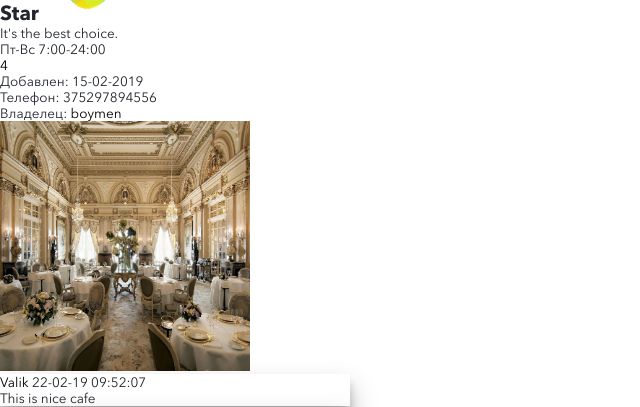
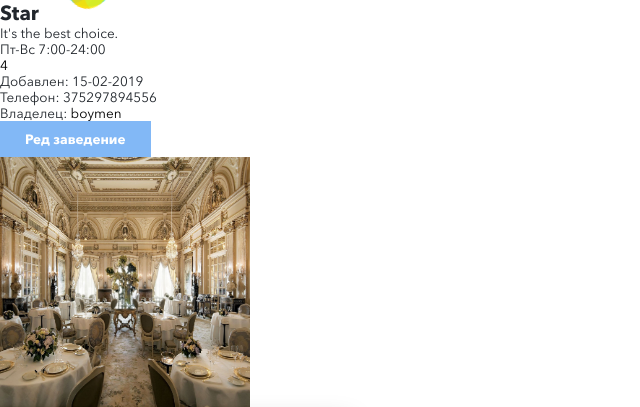
Before and after one commit to ValentinKolesnikov/TRPOCourseWork, a Django app: page /restaurant/1 in a window 1280 px wide. Shown: the part 40-447 px from the top of the page, without its empty margins (0-640 px from the left). Run offline with Django 3.2, Linux system fonts and the light colour scheme; data comes from the database, SQL or seed files in the repository; some libraries are stand-ins or nearby versions.

Commit message:
Изменены кнопки редактирования

```diff
--- a/mysite/restaurant/templates/restaurant/restaurant.html
+++ b/mysite/restaurant/templates/restaurant/restaurant.html
@@ -19,6 +19,8 @@
         <p>Добавлен: {{rest.date|date:"d-m-Y"}}</p>
         <p>Телефон: {{rest.phone}}</p>
         <p>Владелец: <a href="/user/{{rest.owner}}">{{owner}}</a></p>
+				<a href="/restaurant/editor" class="btn">Ред заведение</a>
+
         </div>
         <div class="col">
         <img class="card-img-right flex-auto d-none d-md-block " width="250" height="250"  src="{{rest.photo.url}}"s alt="{{rest.Username}}" data-holder-rendered="true">
--- a/mysite/user/templates/user/user.html
+++ b/mysite/user/templates/user/user.html
@@ -24,6 +24,7 @@
                         <p><span class="user__bold-text">Ресторан:</span> {% if rest %}<a
                                     href="/restaurant/{{rest.id}}">{{rest.name}}</a>{% elif userprofile == user %}<a
                                     href="/restaurant/create/">Создать</a>{% else %}---{% endif %}</p>
+                        <a href="/user/editor" class="btn">Ред пользователя</a>
                     </div>
                 </div>
 
```
